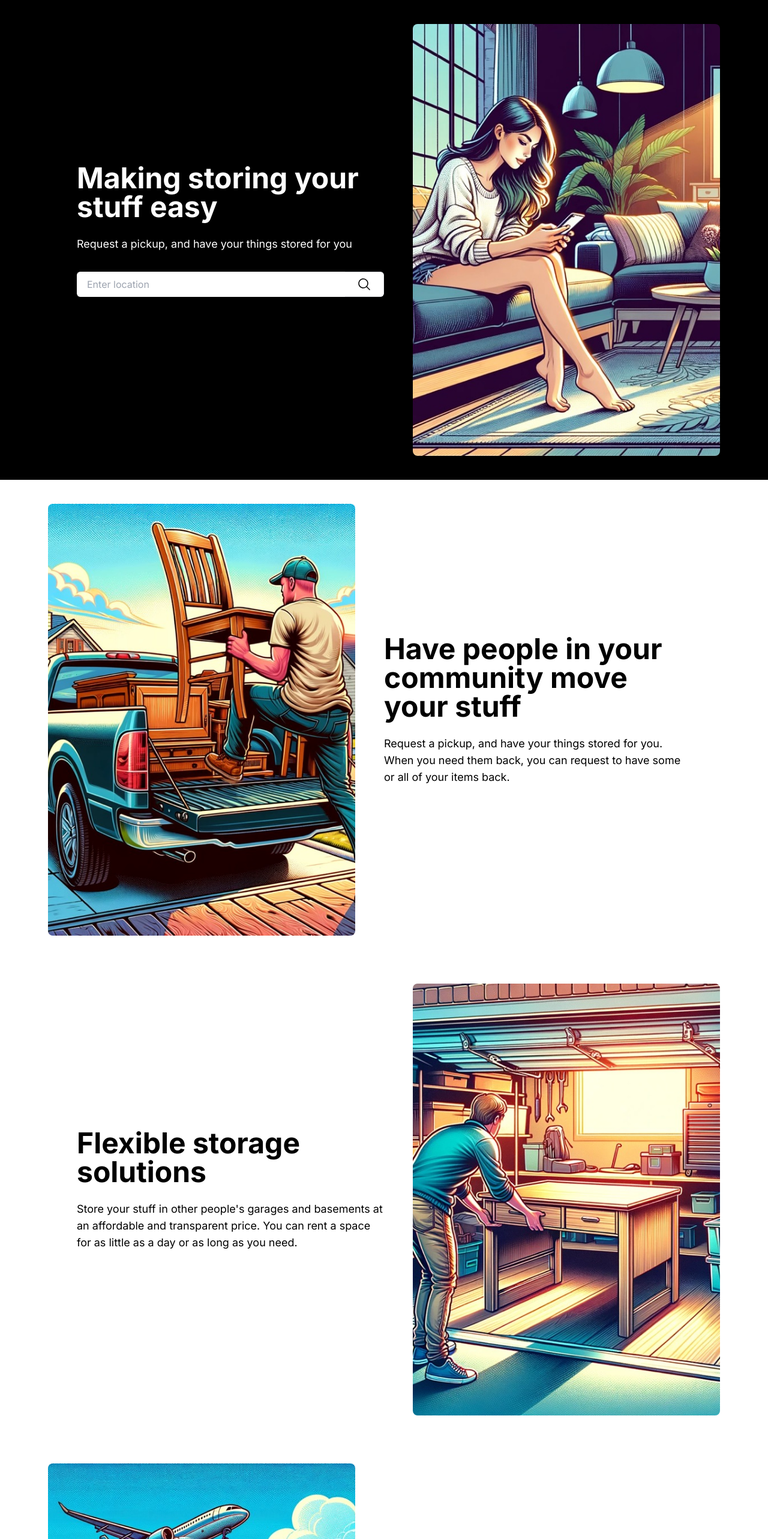
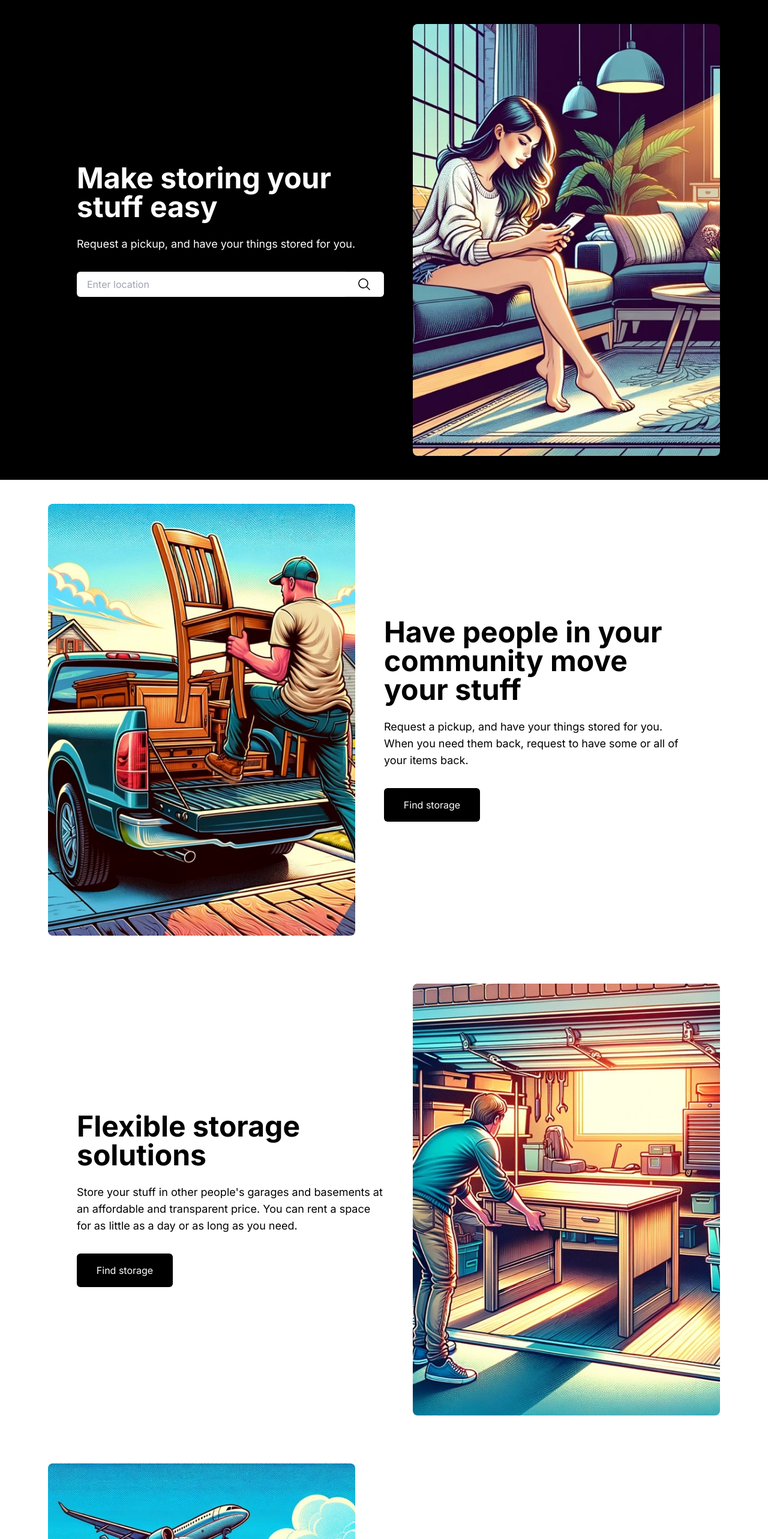
Before and after one commit to jordanwhiguera/storage-app, a Next.js app: page /screens/HeroScreen in a window 1280 px wide. Shown: the top 2566 px of the page at 60% size. Built offline with nearby package versions, Linux system fonts and the light colour scheme.

Commit message:
added button to hero

```diff
--- a/app/screens/HeroScreen/PartFive.tsx
+++ b/app/screens/HeroScreen/PartFive.tsx
@@ -15,6 +15,9 @@ const PartFive = () => {
             Store your vehicle in someone's driveway or backyard for as long or
             as little as you need.
           </p>
+          <button className="bg-black text-white px-4 py-4 rounded-md w-40">
+            Find storage
+          </button>
         </div>
         {/* Image Content */}
         <div className="flex-1 py-10 ">
--- a/app/screens/HeroScreen/PartFour.tsx
+++ b/app/screens/HeroScreen/PartFour.tsx
@@ -23,6 +23,9 @@ const PartFour = () => {
             Parking at the airport can be expensive. Instead, park your car at a
             local's house for a fraction of the price.
           </p>
+          <button className="bg-black text-white px-4 py-4 rounded-md w-40">
+            Find storage
+          </button>
         </div>
       </div>
     </div>
--- a/app/screens/HeroScreen/PartOne.tsx
+++ b/app/screens/HeroScreen/PartOne.tsx
@@ -9,10 +9,10 @@ const PartOne = () => {
         {/* Text Content */}
         <div className="flex-1 p-12 flex flex-col justify-center">
           <h1 className="text-5xl font-bold mb-6 text-white">
-            Making storing your stuff easy
+            Make storing your stuff easy
           </h1>
           <p className="text-lg mb-8 text-white">
-            Request a pickup, and have your things stored for you
+            Request a pickup, and have your things stored for you.
           </p>
           <div className="space-y-4 mb-8">
             <div className="flex justify-between">
--- a/app/screens/HeroScreen/PartThree.tsx
+++ b/app/screens/HeroScreen/PartThree.tsx
@@ -16,6 +16,9 @@ const PartThree = () => {
             affordable and transparent price. You can rent a space for as little
             as a day or as long as you need.
           </p>
+          <button className="bg-black text-white px-4 py-4 rounded-md w-40">
+            Find storage
+          </button>
         </div>
         {/* Image Content */}
         <div className="flex-1 py-10 ">
--- a/app/screens/HeroScreen/PartTwo.tsx
+++ b/app/screens/HeroScreen/PartTwo.tsx
@@ -21,8 +21,11 @@ const PartTwo = () => {
           </h1>
           <p className="text-lg mb-8 text-black">
             Request a pickup, and have your things stored for you. When you need
-            them back, you can request to have some or all of your items back.
+            them back, request to have some or all of your items back.
           </p>
+          <button className="bg-black text-white px-4 py-4 rounded-md w-40">
+            Find storage
+          </button>
         </div>
       </div>
     </div>
```
